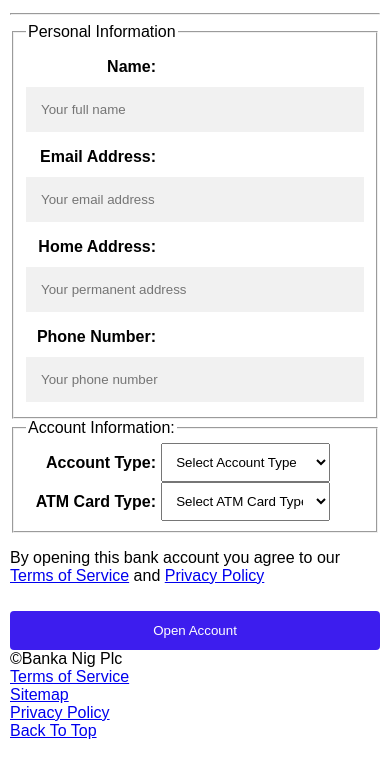
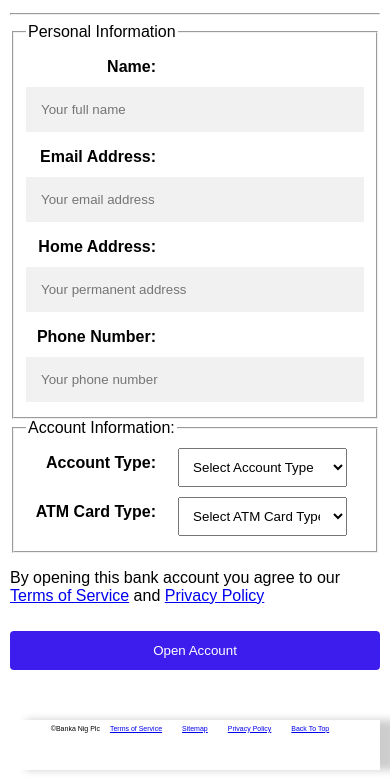
Before and after one commit to chialuka/Banka-App, a plain HTML site: page client-create-account/index.html in a window 390 px wide. Shown: the part 196-976 px from the top of the page. Before the commit the page ends 946 px from the top, so only its background shows below. Drawn offline with Linux system fonts and the light colour scheme.

Commit message:
Make form responsive

```diff
--- a/client-create-account/styles.css
+++ b/client-create-account/styles.css
@@ -11,10 +11,22 @@ body {
   box-sizing: border-box;
 }
 
+main {
+  padding-bottom: 50px;
+}
+
 .col-25 {
   float: left;
   width: 100%;
   margin-top: 6px;
+}
+
+div .role {
+  width: 100%;
+}
+
+div select {
+  width: 100%
 }
 
 .col-75 {
@@ -31,7 +43,7 @@ body {
 
 @media screen and (min-width: 350px) {
   div .role {
-    width: 25%;
+    width: 30%;
   }
   div select {
     margin-left: 15%;
@@ -68,6 +80,9 @@ body {
   form label {
     width: 150px;
   }
+  div select {
+    margin-left: -22px;
+  }
 }
 
 button {
@@ -99,10 +114,26 @@ input {
 
 select {
   padding: 10px;
-  width: 120px;
+  width: 100px;
+  display: inline-block;
+  margin: 5px 0 5px 0
 }
 
 #form-error {
   font-size: 20px;
   color: red;
 }
+
+footer {
+  display: flex;
+  justify-content: center;
+  padding: 5px;
+  bottom: 0;
+  height: 50px;
+  box-shadow: 16px 0px 8px 0px rgba(0, 0, 0, 0.2);
+  font-size: 7px
+}
+
+footer a {
+  padding: 10px;
+}
--- a/client-login/script.js
+++ b/client-login/script.js
@@ -14,4 +14,5 @@ function validateForm() {
     error.innerHTML = "Please enter a password";
     return null;
   }
+  window.location.href = "../client-dashboard/index.html";
 }
--- a/client-signup/script.js
+++ b/client-signup/script.js
@@ -36,4 +36,6 @@ function validateForm() {
     error.innerHTML = "Password must be longer than six characters";
     return null
   }
+
+  window.location.href = "../client-dashboard/index.html"
 }
```
